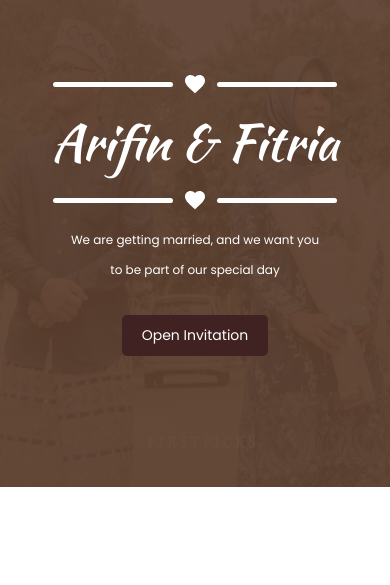
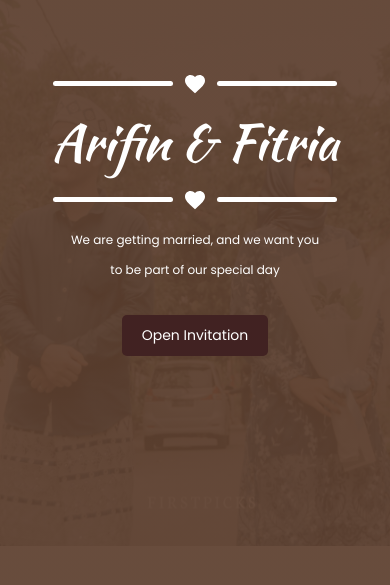
Before and after one commit to ifindev/wedding-invitation-site, a React (Create React App) app: page / in a window 390 px wide. Shown: the part 213-798 px from the top of the page. Built offline with nearby package versions, Linux system fonts and the light colour scheme; a web font is replaced by a local one.

Commit message:
Fix mobile view of frontpageInvitation

```diff
--- a/src/screens/FrontPageInvitation/FrontPageInvitation.jsx
+++ b/src/screens/FrontPageInvitation/FrontPageInvitation.jsx
@@ -5,6 +5,8 @@ import styles from './styles.module.css'
 
 const FrontPageInvitation = ({ setInvitationOpen }) => {
   return (
+    <div>
+      <div className={styles.mobileAdditionalBg} />
       <div className={styles.container}>
         <div className={styles.separatorContainer}>
           <HeaderSeparator />
@@ -12,8 +14,8 @@ const FrontPageInvitation = ({ setInvitationOpen }) => {
           <HeaderSeparator />
         </div>
         <p className={styles.invitationText}>
-        We are getting married, and we want you <br /> to be part of our special
-        day
+          We are getting married, and we want you <br /> to be part of our
+          special day
         </p>
         <div className={styles.buttonContainer}>
           <Button
@@ -22,6 +24,8 @@ const FrontPageInvitation = ({ setInvitationOpen }) => {
           />
         </div>
       </div>
+      <div className={styles.mobileAdditionalBg} />
+    </div>
   )
 }
 
--- a/src/screens/FrontPageInvitation/styles.module.css
+++ b/src/screens/FrontPageInvitation/styles.module.css
@@ -19,6 +19,10 @@
   /* Set a background color that will be displayed
   while the background image is loading */
   background-color: #412222;
+}
+
+.mobileAdditionalBg {
+  display: none;
 }
 
 .separatorContainer {
@@ -48,11 +52,19 @@
 
 @media only screen and (max-width: 480px) {
   .container {
-    /* height: 731px; */
+    margin: 0;
+    height: 80vh;
     background: linear-gradient(rgba(91, 61, 44, 0.92), rgba(91, 61, 44, 0.92)),
       url('../../assets/header_img_mobile.png');
-    background-size: 100vw 700px;
+    background-size: 100vw 100%;
     background-repeat: no-repeat;
+  }
+
+  .mobileAdditionalBg {
+    display: block;
+    background: linear-gradient(rgba(91, 61, 44, 0.92), rgba(91, 61, 44, 0.92));
+    width: 100%;
+    height: 10vh;
   }
 
   .separatorContainer {
```
Lines whose indentation alone changed are shown as unchanged.
